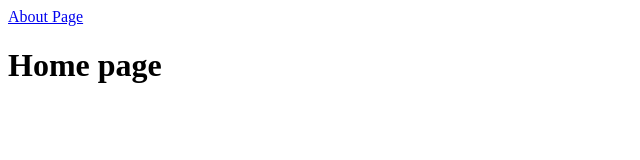
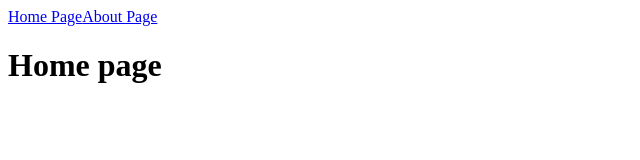
Before and after one commit to FeNatalia/nextjs-app, a Next.js app: page / in a window 1280 px wide. Shown: the top 160 px of the page, without its empty margins (0-640 px from the left). Built offline with nearby package versions, Linux system fonts and the light colour scheme.

Commit message:
add custom app

```diff
--- /dev/null
+++ b/components/Navbar.js
@@ -0,0 +1,14 @@
+import Link from "next/link";
+
+const Navbar = () => (
+  <div>
+    <Link href="/">
+      <a>Home Page</a>
+    </Link>
+    <Link href="/about">
+      <a>About Page</a>
+    </Link>
+  </div>
+);
+
+export default Navbar;
--- /dev/null
+++ b/pages/_app.js
@@ -0,0 +1,20 @@
+import App, { Container } from "next/app";
+import Navbar from "../components/Navbar";
+
+function MyApp({ Component, pageProps }) {
+  return (
+    <>
+      <Navbar />
+      <Component {...pageProps} />
+    </>
+  );
+}
+
+MyApp.getInitialProps = async (appContext) => {
+  // calls page's `getInitialProps` and fills `appProps.pageProps`
+  const appProps = await App.getInitialProps(appContext);
+
+  return { ...appProps };
+};
+
+export default MyApp;
--- a/pages/index.js
+++ b/pages/index.js
@@ -2,9 +2,6 @@ import Link from "next/link";
 
 const Index = () => (
   <div>
-    <Link href="/about">
-      <a>About Page</a>
-    </Link>
     <h1>Home page</h1>
   </div>
 );
```
Also changed, not shown: 1 other file (tests, documents, lock files or other folders).
